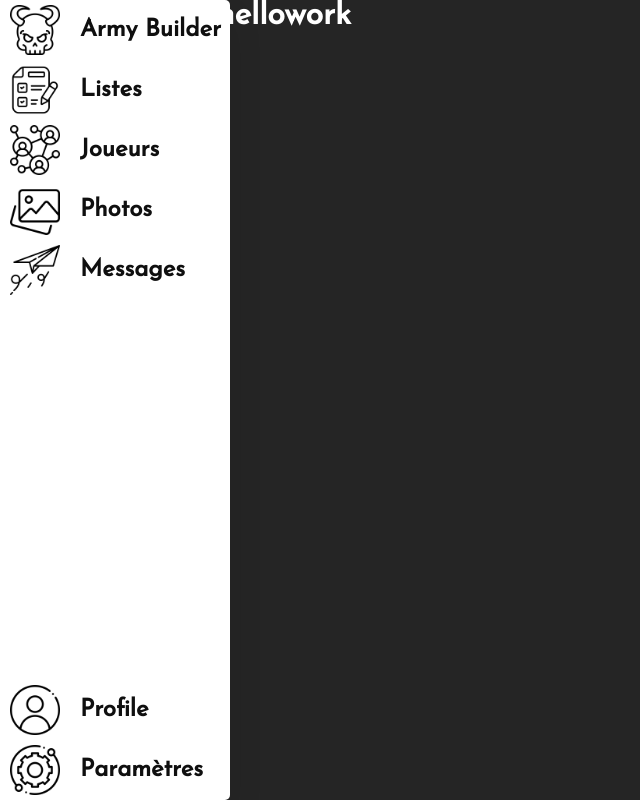
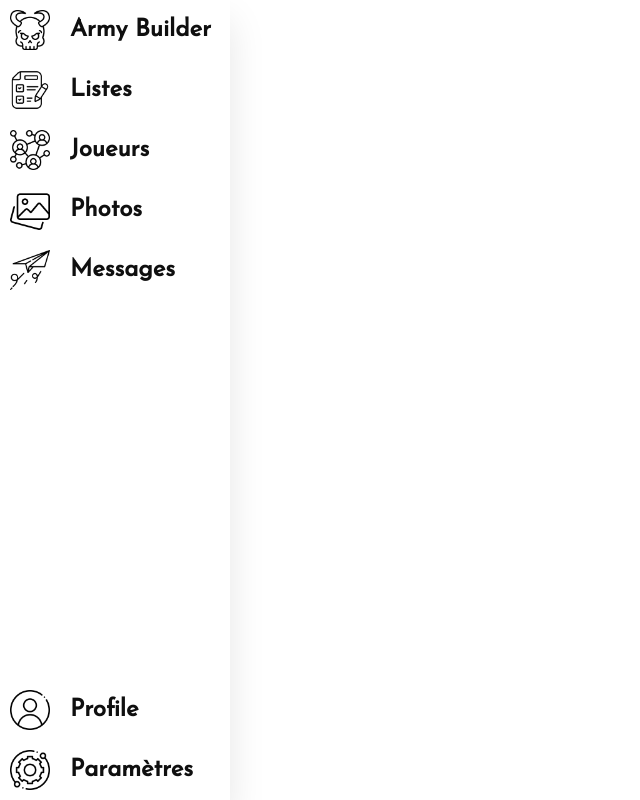
Before and after one commit to JarodCouprie/ArmyBuilder, a plain HTML site: page index.html in a window 1280 px wide. Shown: the whole page, without its empty margins (0-640 px from the left). Drawn offline with Linux system fonts and the light colour scheme.

Commit message:
changement taille

```diff
--- a/asset/style/style.css
+++ b/asset/style/style.css
@@ -13,7 +13,7 @@
 
 body{
     color: #fff;
-    background-color: #252525;
+    /* background-color: #5e1313; */
     font-family: "josefin";
 }
 /*------------------------HEADER------------------------*/
@@ -21,22 +21,18 @@ header{
     position: absolute;
     top: 0;
     left: 0;
-    width: 60px;
+    width: 50px;
     height: 100%;
     background-color: #fff;
-    transition: width 0.3s linear;
+    transition: width 0.3s ease-in-out;
     overflow: hidden;
     box-shadow: 0 20px 35px rgba(0, 0, 0, 0.1);
     padding-left: 10px;
-    border-top-right-radius: 5px;
-    border-bottom-right-radius: 5px;
 }
 
 header:hover{
-    transition: width 0.8s ease;
+    transition: width 0.4s ease-in-out;
     width: 220px;
-    border-top-right-radius: 5px;
-    border-bottom-right-radius: 5px;
 }
 
 nav{
@@ -52,14 +48,12 @@ nav{
     width: 220px;
     height: 60px;
     align-items: center;
-    border-top-left-radius: 5px;
-    border-bottom-left-radius: 5px;
     color: #0f0f0f;
 }
 
 .nav-link img{
-    width: 50px;
-    height: 50px;
+    width: 40px;
+    height: 40px;
 }
 
 .nav-link h2{
@@ -68,9 +62,8 @@ nav{
 
 .nav-link:hover{
     background: rgb(176,255,216);
-    background: linear-gradient(90deg, #fff 0%, rgb(0, 93, 59) 100%);
+    background: linear-gradient(90deg, #fff 0%, #5e1313 100%);
     color: #fff;
-    transition: 0.3s ease-in-out;
 }
 
 /*------------------------MAIN------------------------*/
--- a/index.html
+++ b/index.html
@@ -4,7 +4,7 @@
     <meta charset="UTF-8">
     <meta http-equiv="X-UA-Compatible" content="IE=edge">
     <meta name="viewport" content="width=device-width, initial-scale=1.0">
-    <title>AB 40K</title>
+    <title>Army Builder 40K</title>
     <link rel="stylesheet" href="./asset/style/style.css">
 </head>
 <body>
@@ -59,9 +59,6 @@
         </nav>
     </header>
     <main>
-        <h1>
-            Météojob hellowork
-        </h1>
     </main>
 </body>
 </html>
```
